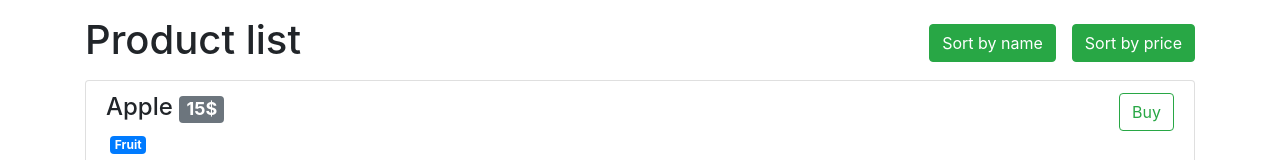
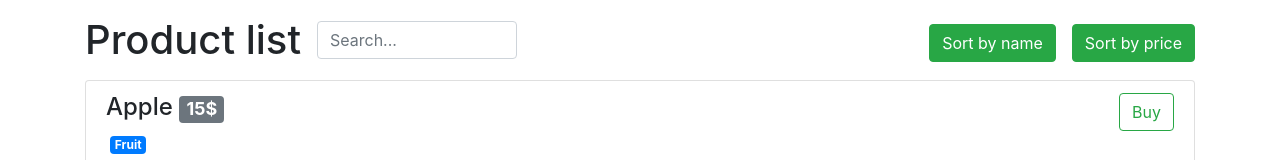
Before and after one commit to pwolaq/mobx-workshop, a React app: page / in a window 1280 px wide. Shown: the top 160 px of the page. Built offline with nearby package versions, Linux system fonts and the light colour scheme.

Commit message:
Add filter and refactor sort

```diff
--- a/src/components/ProductList.js
+++ b/src/components/ProductList.js
@@ -17,6 +17,7 @@ const getSortStrategy = sortBy => {
 class ProductList extends React.Component {
     state = {
         sortBy: null,
+        searchBy: '',
         products: [
             {id: 0, name: 'Apple', tags: ['Fruit'], price: 15},
             {id: 1, name: 'Coffee', tags: ['Beverage'], price: 10},
@@ -32,27 +33,34 @@ class ProductList extends React.Component {
         } : product)
     }));
 
-    handleSortClick = sortBy => this.setState(prevState => {
-        const strategy = getSortStrategy(sortBy);
+    handleSortClick = sortBy => this.setState(() => ({
+        sortBy
+    }));
 
-        return {
-            sortBy,
-            products: prevState.products.sort(strategy)
-        };
+    handleSearch = e => this.setState({
+        searchBy: e.currentTarget.value
     });
 
     render() {
+        const sortStrategy = getSortStrategy(this.state.sortBy);
+        const searchBy = this.state.searchBy.toLowerCase();
+        const sortedProducts = this.state.products.sort(sortStrategy);
+        const filteredProducts = searchBy !== '' ? sortedProducts.filter(product => product.name.toLowerCase().includes(searchBy)) : sortedProducts;
+
         return (
             <div className="container">
-                <h1 className="mb-3 mt-3">
-                    Product list
-                    <div className="float-right">
+                <h1 className="mb-3 mt-3 d-flex justify-content-between align-items-center">
+                    <div className="d-flex align-items-center">
+                        <span>Product list</span>
+                        <input className="ml-3 form-control" style={{ width: 200 }} type="text" value={this.state.searchBy} onChange={this.handleSearch} placeholder="Search..." />
+                    </div>
+                    <div>
                         <button className="btn btn-success" onClick={() => this.handleSortClick(SORT_BY_NAME)}>Sort by name</button>
                         <button className="ml-3 btn btn-success" onClick={() => this.handleSortClick(SORT_BY_PRICE)}>Sort by price</button>
                     </div>
                 </h1>
                 <ul className="list-group">
-                    {this.state.products.map(product => (
+                    {filteredProducts.map(product => (
                         <li className="list-group-item" key={product.id}>
                             <Product {...product} onBuyClick={this.handleBuyClick} />
                         </li>
```
